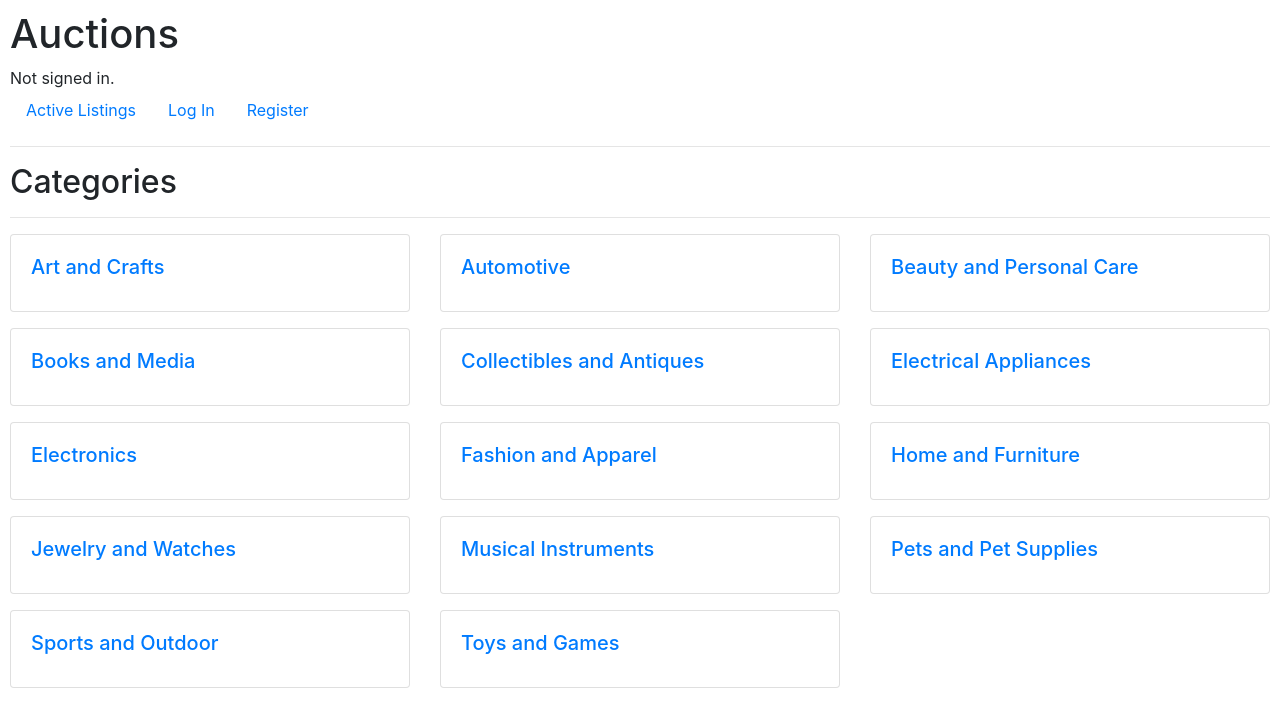
After one commit to Trambl/CS50w-project2, a Django app: page /categories in a window 1280 px wide. The commit adds this page. Shown: the top 727 px of the page. Run offline with Django 3.2, Linux system fonts and the light colour scheme; data comes from the database, SQL or seed files in the repository; both versions use the stored data as it was after the commit; some libraries are stand-ins or nearby versions.

Commit message:
Categories added

```diff
--- /dev/null
+++ b/commerce/auctions/templates/auctions/categories.html
@@ -0,0 +1,19 @@
+{% extends "auctions/layout.html" %}
+
+{% load humanize %}
+
+{% block body %}
+    <h2>Categories</h2>
+    <hr>
+    <div class="row">
+        {% for category in categories %}
+            <div class="col-md-4 mb-3">
+                <a href="{% url 'filtered' category=category.category%}" class="card clickable-card">
+                    <div class="card-body">
+                        <h5 class="card-title">{{ category.category }}</h5>
+                    </div>
+                </a>
+            </div>
+        {% endfor %}
+    </div>
+{% endblock %}
--- a/commerce/auctions/templates/auctions/layout.html
+++ b/commerce/auctions/templates/auctions/layout.html
@@ -4,6 +4,7 @@
 <html lang="en">
     <head>
         <title>{% block title %}Auctions{% endblock %}</title>
+        <link href="{% static 'auctions/favicon.ico' %}" rel="icon">
         <link rel="stylesheet" href="https://stackpath.bootstrapcdn.com/bootstrap/4.4.1/css/bootstrap.min.css" integrity="sha384-Vkoo8x4CGsO3+Hhxv8T/Q5PaXtkKtu6ug5TOeNV6gBiFeWPGFN9MuhOf23Q9Ifjh" crossorigin="anonymous">
         <link href="{% static 'auctions/styles.css' %}" rel="stylesheet">
     </head>
@@ -28,6 +29,9 @@
                     <a class="nav-link" href="{% url 'watchlist' %}">Watchlist</a>
                 </li>
                 <li class="nav-item">
+                    <a class="nav-link" href="{% url 'categories' %}">Categories</a>
+                </li>
+                <li class="nav-item">
                     <a class="nav-link" href="{% url 'logout' %}">Log Out</a>
                 </li>
             {% else %}
--- a/commerce/auctions/templates/auctions/watchlist.html
+++ b/commerce/auctions/templates/auctions/watchlist.html
@@ -19,8 +19,8 @@
                 {% endif %}
                 <div class="col-md-10">
                     <div class="card-body">
-                        <h4 class="card-title">{{ listing.title }}</h4>
-                        <p class="card-text">{{ listing.description }}</p>
+                        <h4 class="card-title">{{ listing.title|capfirst }}</h4>
+                        <p class="card-text">{{ listing.description|capfirst }}</p>
                         <p class="card-text">Bid: ${{ listing.current_bid | intcomma }}</p>
                     </div>
                 </div>
--- a/commerce/auctions/urls.py
+++ b/commerce/auctions/urls.py
@@ -4,8 +4,9 @@ from . import views
 
 urlpatterns = [
     path("", views.index, name="index"),
+    path("filtered/<str:category>", views.filtered, name="filtered"),
     path("login", views.login_view, name="login"),
-    # path("categories", views.categories, name="categories"),
+    path("categories", views.categories, name="categories"),
     path("create_listing", views.create_listing, name="create_listing"),
     path("<int:listing_id>/<str:listing_title>", views.listing_details, name="listing_details"),
     path("logout", views.logout_view, name="logout"),
@@ -13,4 +14,5 @@ urlpatterns = [
     path("<int:listing_id>/<str:listing_title>/watchlist_action", views.watchlist_action, name="watchlist_action"),
     path("watchlist", views.watchlist, name="watchlist"),
     path("<int:listing_id>/<str:listing_title>/bid_close", views.bid_close, name="bid_close"),
+    path("<int:listing_id>/<str:listing_title>/comment_post", views.comment_post, name="comment_post"),
 ]
--- a/commerce/auctions/views.py
+++ b/commerce/auctions/views.py
@@ -9,7 +9,6 @@ from . import util
 
 
 def index(request):
-
     return render(request, "auctions/index.html",{
         "listings": Listing.objects.filter(closed = False)
     })
@@ -66,12 +65,20 @@ def register(request):
     else:
         return render(request, "auctions/register.html")
 
+
 def listing_details(request, listing_id, listing_title):
     listing = Listing.objects.get(id=listing_id)
+    comments = Comment.objects.filter(listing=listing).order_by('-timestamp')
     try:
         watchlist_entry_exists = Watchlist.objects.filter(user=request.user, listing=listing).exists()
     except:
         watchlist_entry_exists = False
+
+    lattest_bid_user = util.get_highest_bid(listing)
+    if lattest_bid_user == request.user:
+        listing_winner = "Congrats. You're the winner on this listing."
+    else:
+        listing_winner = f"Bidding is closed. The winner is: {lattest_bid_user}"
 
     if request.method == "POST":
         bid_submitted = round(float(request.POST.get("Bid")), 2)
@@ -81,21 +88,26 @@ def listing_details(request, listing_id, listing_title):
         "watchlist_entry_exists": watchlist_entry_exists,
         "message": message,
         "allert_type": allert_type,
-        "bid_status": util.get_highest_bid(listing),
+        "listing_winner": listing_winner,
+        "bid_status": lattest_bid_user,
         "creator": request.user == listing.created_by,
         "listing_status": listing.closed,
+        "comments": comments,
         })
     else:
         return render(request, "auctions/listing.html", {
             "listing": listing,
             "watchlist_entry_exists": watchlist_entry_exists,
-            "bid_status": util.get_highest_bid(listing),
+            "bid_status": lattest_bid_user,
+            "listing_winner": listing_winner,
             "creator": request.user == listing.created_by,
             "listing_status": listing.closed,
+            "comments": comments,
         })
 
 
 def create_listing(request):
+    sorted_categories = Category.objects.all().order_by('category')
     if request.method == "POST":
         title = request.POST.get("title")
         description = request.POST.get("description")
@@ -118,12 +130,13 @@ def create_listing(request):
 
         return render(request, "auctions/create_listing.html", {
             "message": "Listing created.",
-            "categories": Category.objects.all()
+            "categories": sorted_categories
         })
     else:
         return render(request, "auctions/create_listing.html", {
-            "categories": Category.objects.all()
+            "categories": sorted_categories
         })
+
 
 def watchlist(request):
     watchlist_entries = Watchlist.objects.filter(user=request.user)
@@ -157,3 +170,28 @@ def bid_close(request, listing_id, listing_title):
     listing.save()
 
     return redirect("listing_details", listing_id=listing_id, listing_title=listing_title)
+
+
+def comment_post(request, listing_id, listing_title):
+    comment = request.POST.get("comment")
+    listing = Listing.objects.get(id=listing_id)
+    new_comment = Comment(
+        listing=listing,
+        user=request.user,
+        comment=comment,
+    )
+    new_comment.save()
+    return redirect("listing_details", listing_id=listing_id, listing_title=listing_title)
+
+
+def categories(request):
+    return render(request, "auctions/categories.html", {
+            "categories": Category.objects.all().order_by('category')
+        })
+
+
+def filtered(request, category):
+    category_id = Category.objects.get(category=category)
+    return render(request, "auctions/index.html",{
+        "listings": Listing.objects.filter(category=category_id)
+    })
```
Also changed, not shown: commerce/auctions/templates/auctions/listing.html (+45 -15 lines), commerce/auctions/static/auctions/favicon.ico (added), commerce/db.sqlite3.
